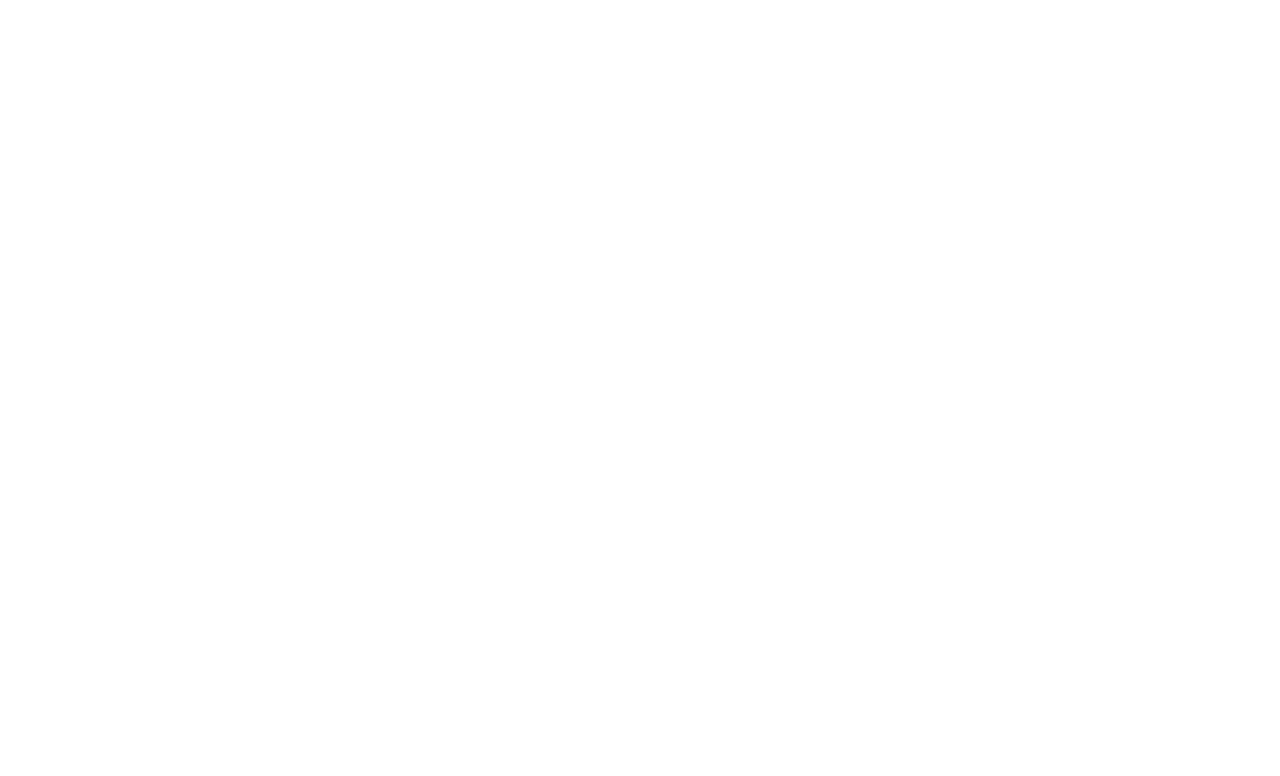
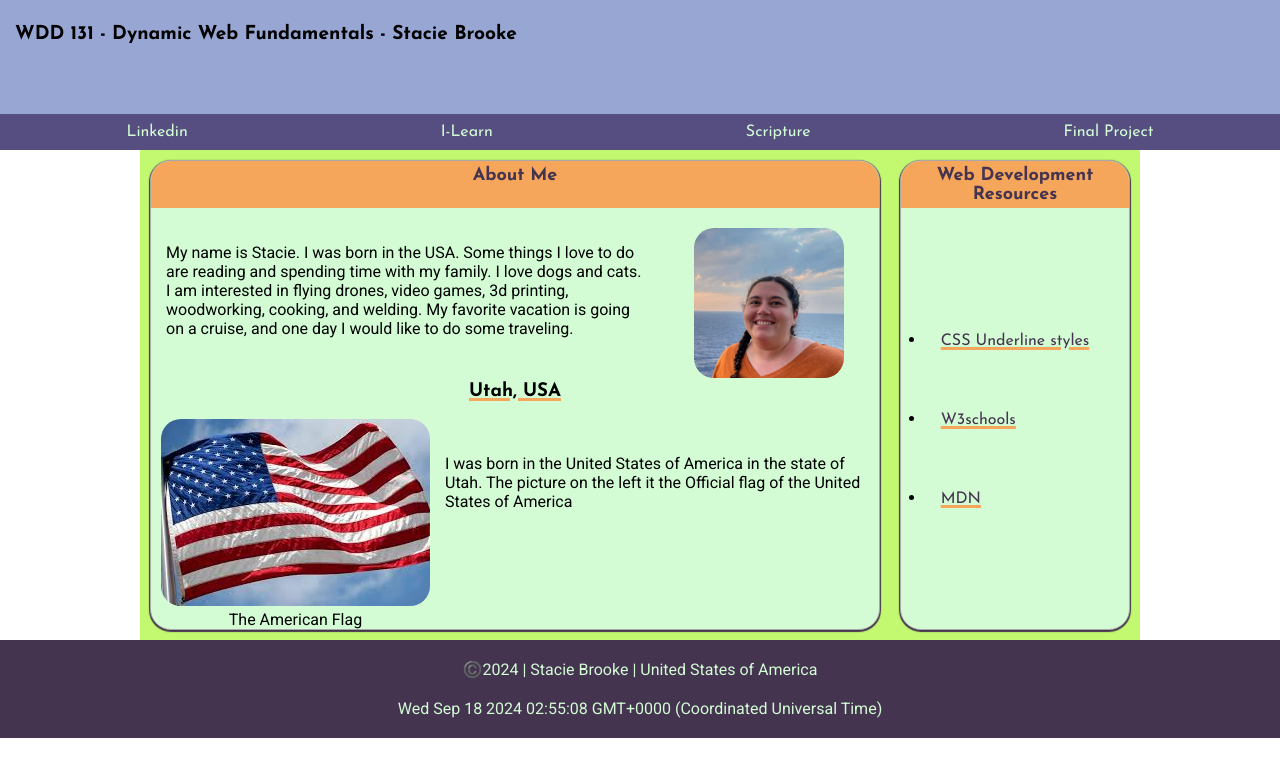
Before and after one commit to Sbbyu/wdd131, a plain HTML site: page index.html in a window 1280 px wide. Drawn offline with Linux system fonts and the light colour scheme.

Commit message:
added base css and java scripts structered html made lots of changes

```diff
--- a/index.html
+++ b/index.html
@@ -0,0 +1,113 @@
+<!DOCTYPE html>
+<html lang="en">
+<head>
+    <meta charset="UTF-8">
+    <meta name="viewport" content="width=device-width, initial-scale=1.0">
+    <link rel="stylesheet" href="styles/base.css">
+    <script src="scripts/getdates.js" defer></script>
+    <meta name="author" content="Stacie Brooke">
+    <meta name="description" content="Main Page for WDD 131 - Dynamic Web Fundamentals by Stacie Brooke">
+    <title>WDD 131 - Dynamic Web Fundamentals - Stacie Brooke</title>
+</head>
+
+<body>
+    <header>
+
+        <h1>WDD 131 - Dynamic Web Fundamentals - Stacie Brooke</h1>
+
+
+        <nav>
+            <a href="https://www.linkedin.com/in/stacie-brooke-86788529b/" title="Linkedin">Linkedin</a>
+
+            <a href="https://byui.instructure.com/" title="I-Learn">I-Learn</a>
+
+            <a href="https://www.churchofjesuschrist.org/study/scriptures/dc-testament/dc/9?lang=eng&id=p8#p8" title="Scripture">Scripture</a>
+
+            <a href="" title="Final Project">Final Project</a>
+
+
+        </nav>
+
+
+
+    </header>
+
+    <main>
+
+        <section class="card">
+
+            <div>
+                <h2>About Me</h2>
+            </div>
+
+
+            <p class = "about-p">
+                My name is Stacie. I was born in the USA. Some things I love to do are reading and spending time with my family. I love dogs and cats. I am interested in flying drones, video games, 3d printing, woodworking, cooking, and welding. My favorite vacation is going on a cruise, and one day I would like to do some traveling.
+
+            </p>
+            <img class="profile-img" src="images/profile.jpg" alt="profile picture of stacie">
+
+
+            <h3 class="location-heading">
+                Utah, USA
+            </h3>
+            <figure class = "flag">
+                <img src="images/american-flag.jpg" alt="the american flag">
+                <figcaption>The American Flag</figcaption>
+            </figure>
+            <p class = location-p>
+                I was born in the United States of America in the state of Utah. The picture on the left it the Official flag of the United States of America
+
+            </p>
+
+
+
+
+
+        </section>
+
+        <section class="card">
+
+            <div>
+                <h2 >Web Development Resources</h2>
+            </div>
+
+            <ul>
+                <li>
+                    <a href="https://sharkcoder.com/visual/underline">CSS Underline styles</a>
+                </li>
+                <li>
+                    <a href="https://www.w3schools.com/">W3schools</a>
+                </li>
+                <li>
+                    <a href="https://developer.mozilla.org/en-US/">MDN</a>
+                </li>
+            </ul>
+
+
+        </section>
+
+
+    </main>
+
+    <footer>
+
+        <div class="footer">
+
+            <p>
+
+                ©️<span id="currentyear"></span> | Stacie Brooke | United States of America
+
+            </p>
+
+            <p id="lastModified">
+
+            </p>
+
+        </div>
+
+    </footer>
+</body>
+
+
+</html>
--- /dev/null
+++ b/scripts/getdates.js
@@ -0,0 +1,14 @@
+// gets the date from the Date object and makes an instance of it stored in the varible today
+const today = new Date();
+
+
+//gets the year from the date instance stored in today and using the get full year function and stores it in the varible currentYear
+const currentYear = today.getFullYear();
+
+
+//prints the year from the varible at the place with the matcing id
+document.querySelector("#currentyear").textContent = currentYear;
+
+
+let lastModified = new Date(document.lastModified);
+document.querySelector("#lastModified").textContent = lastModified;
--- /dev/null
+++ b/styles/base.css
@@ -0,0 +1,222 @@
+
+@import url('https://fonts.googleapis.com/css2?family=Josefin+Sans:ital,wght@0,100..700;1,100..700&family=Roboto:ital,wght@0,100;0,300;0,400;0,500;0,700;0,900;1,100;1,300;1,400;1,500;1,700;1,900&display=swap');
+
+:root {
+    --primary-color:#98A6D4;
+    --secondary-color:#C2F970;
+    --accent1-color:#564D80;
+    --accent2-color:#44344F;
+    --accent3-color:#D3FCD5;
+    --accent4-color: #F5A65B;
+    --accent5-color: ;
+
+    --heading-font: 'Josefin Sans', serif;
+    --paragraph-font: 'Roboto', serif;
+    --nav-background-color: var(--accent1-color);
+    --nav-link-color:var(--accent3-color);
+    --nav-hover-link-color: var(--accent4-color);
+    --nav-hover-background-color: var(--accent1-color);
+    --nav-visited-link-color: #000000;
+}
+
+
+
+*{
+    padding: 0;
+    margin:0;
+}
+
+body {
+    font-family: var(--paragraph-font);
+    display: grid;
+    grid-template-columns: 1fr 1fr 1fr 1fr ;
+    grid-template-rows: 150px 5fr 1fr ;
+
+
+}
+
+header {
+    background-color: var(--primary-color);
+    grid-column: 1 / 5;
+    grid-row: 1 / 2;
+
+}
+
+h1 {
+    font-family: var(--heading-font);
+    text-align: left;
+    margin: 20px 0px;
+    padding: 5px 20px 50px 15px;
+    font-size: larger;
+
+}
+
+nav {
+    color: var(--nav-hover-link-color);
+    background-color: var(--nav-background-color);
+    display: flex;
+    flex-wrap: wrap;
+    align-items: stretch;
+    justify-content: space-around;
+    padding: 0px;
+
+}
+
+a {
+    padding: 10px;
+    color: var(--nav-link-color);
+    text-decoration: none;
+    font-family: var(--heading-font);
+}
+
+a:hover {
+    background-color: var(--nav-hover-background-color);
+    border-radius: 5px;
+    color: var(--nav-hover-link-color);
+    font-weight: bolder;
+}
+
+nav:hover{
+    background-color: var(--accent2-color);
+}
+
+main {
+    justify-self: center;
+    width: 1000px;
+    max-height: auto;
+    grid-column: 1 / 5;
+    grid-row: 2 / 3;
+    background-color: var(--secondary-color);
+    display: grid;
+    grid-template-columns: 3fr 1fr;
+    grid-template-rows: 1fr;
+    text-align: left;
+}
+
+p {
+    padding: 10px;
+}
+
+footer {
+    color: var(--accent3-color);
+    padding: 10px;
+    background-color: var(--accent2-color);
+    grid-column: 1 / 5;
+    grid-row: 3 / 4;
+    text-align: center;
+}
+
+
+/* Class styles */
+
+.card {
+    margin: 10px;
+    border: 1px solid darkgrey;
+    border-radius: 21px;
+    background-color: var(--accent3-color);
+    box-shadow: 0px 1px 1px 1px  var(--accent2-color);
+    display: grid;
+    grid-template-columns: 1fr 1fr 1fr;
+    grid-template-rows: 10% 1fr 8% 1fr;
+
+}
+.card h2{
+    color: var(--accent2-color);
+    padding: 0px;
+    font-size: large;
+    font-family: var(--heading-font);
+
+
+
+}
+.card div{
+    text-align: center;
+    grid-column: 1 / 4;
+    padding: 5px;
+
+
+    background-color: var(--accent4-color);
+    border-radius: 20px 20px 0px 0px;
+}
+
+
+
+
+.footer p{
+    background-color: var(--accent2-color);
+}
+
+.profile-img {
+    grid-column: 3 / 4;
+    grid-row: 2 / 3;
+
+    max-height: 150px;
+    border-radius: 20px;
+    padding: 0px;
+    margin-top: 20px;
+    justify-self: center;
+
+
+}
+
+.card h3 {
+    font-family: var(--heading-font);
+    grid-column: 1 / 4;
+    grid-row: 3 / 4;
+    text-align: center;
+    padding:0px;
+
+    text-decoration: underline solid var(--accent4-color) 3px;
+
+}
+
+.flag {
+    grid-column: 1 / 2;
+    grid-row: 4 / 5;
+    padding: 0px;
+    text-align: center;
+    align-self: center;
+
+}
+
+.flag img {
+    border-radius: 20px;
+    margin: 0px 10px;
+}
+
+.location-p {
+    grid-column: 2 / 4;
+    grid-row: 4 / 5;
+    text-align: left;
+    /* align-self: center; */
+    margin-top: 30px;
+
+    padding: 5px;
+}
+
+.about-p {
+    grid-column: 1 / 3;
+    grid-row: 2 / 3;
+    text-align: left;
+    margin: 30px 10px;
+    padding: 5px;
+}
+
+.card ul {
+    justify-self: center;
+    align-self:center;
+    grid-column: 1 / 4;
+    grid-row: 2 / 5;
+
+}
+
+.card li {
+    padding: 30px 5px;
+
+}
+
+li a {
+    color: var(--accent2-color);
+    text-decoration: underline solid var(--accent4-color) 3px;
+
+}
```
Also changed, not shown: week01/basic-layout.html (+2 -0 lines), images/american-flag.jpg (added), images/profile.jpg (added).
